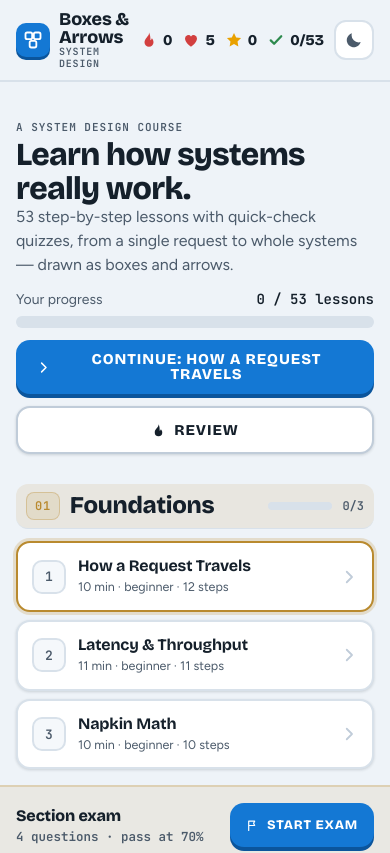
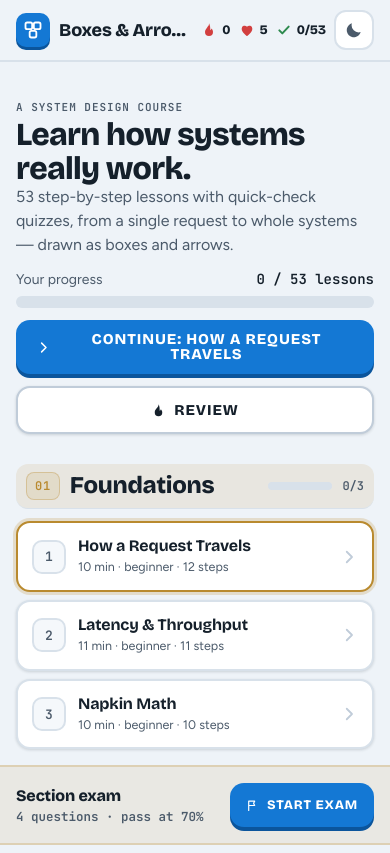
Before and after one commit to sambitsatpathy/boxes-and-arrows, a plain HTML site: page index.html in a window 390 px wide. Shown: the top 853 px of the page. Drawn offline with nearby package versions, Linux system fonts and the light colour scheme.

Commit message:
fix(topbar): keep the sticky bar to one line on phones
Truncate the wordmark span (not .mark, so its 3D base shadow survives),
drop the subtitle, tighten gaps/type below 720px, and hide XP under
400px as a last resort. measureTop() follows via resize.

```diff
--- a/index.html
+++ b/index.html
@@ -11,7 +11,7 @@
 <link rel="preconnect" href="https://fonts.googleapis.com">
 <link rel="preconnect" href="https://fonts.gstatic.com" crossorigin>
 <link rel="stylesheet" href="https://fonts.googleapis.com/css2?family=Bricolage+Grotesque:opsz,wght@12..96,500..800&family=Figtree:wght@400;500;600;700&family=JetBrains+Mono:wght@500;600&display=swap">
-<link rel="stylesheet" href="styles.css?v=10">
+<link rel="stylesheet" href="styles.css?v=11">
 </head>
 <body>
 <svg width="0" height="0" style="position:absolute" aria-hidden="true" focusable="false">
--- a/styles.css
+++ b/styles.css
@@ -82,6 +82,24 @@ button:disabled{cursor:not-allowed}
 .stat .ic{font-size:18px}
 .s-done .ic{color:var(--good)}
 .s-xp .ic{color:var(--gold)}
+
+/* ---------- Top bar on phones (<720px) ----------
+   Keep the sticky bar to one line. The wordmark is truncated instead of wrapping
+   under the logo; the subtitle and some slack go away at narrow widths. */
+@media (max-width:719px){
+  .topin{gap:8px}
+  /* Title span only: `.brand > span` also hits .mark, and overflow:hidden there
+     would clip its 3D base shadow. min-width:0 lets the flex item shrink to the
+     truncation point so the ellipsis actually engages. */
+  .brand>span:not(.mark){min-width:0;white-space:nowrap;overflow:hidden;text-overflow:ellipsis}
+  .brand small{display:none}
+  .stat{font-size:13px}
+  .stat .ic{font-size:16px}
+}
+/* Last resort: nothing else fits below 400px, so drop XP and keep the rest. */
+@media (max-width:400px){
+  .s-xp{display:none}
+}
 
 /* ---------- Home ---------- */
 .hero{padding-block:32px 6px;display:grid;gap:12px}
```
